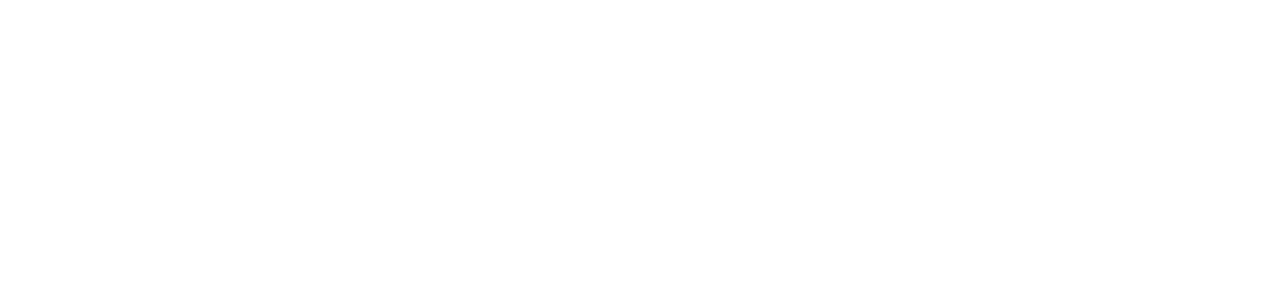
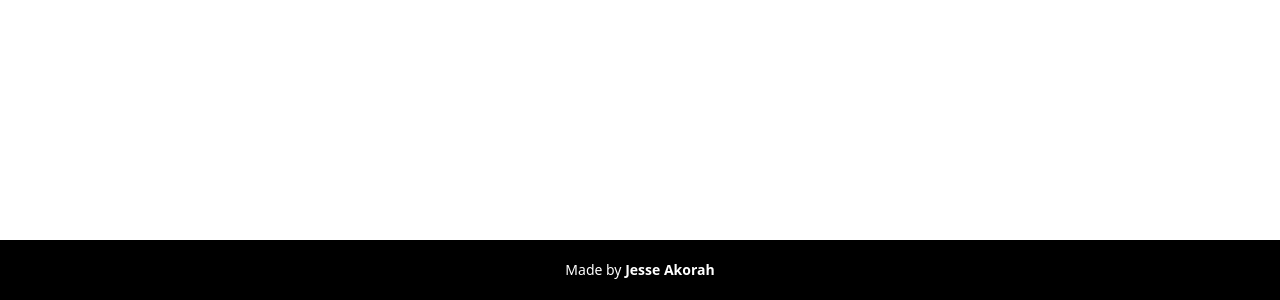
Before and after one commit to jsskrh/startwars-databank-app, a React (Create React App) app: page / in a window 1280 px wide. Shown: the part 680-980 px from the top of the page. Before the commit the page ends 800 px from the top, so only its background shows below. Built offline with nearby package versions, Linux system fonts and the light colour scheme.

Commit message:
Setup footer template

```diff
--- a/src/App.jsx
+++ b/src/App.jsx
@@ -1,16 +1,18 @@
 import { Route, Routes } from "react-router-dom";
 import Home from "./pages/Home";
 import Header from "./components/Header";
+import Footer from "./components/Footer";
 
 function App() {
   return (
-    <div className="App">
+    <div className="App h-screen">
       <Header />
-      <div className="main">
+      <div className="main flex h-full">
         <Routes>
           <Route path="/*" element={<Home />} />
         </Routes>
       </div>
+      <Footer />
     </div>
   );
 }
--- /dev/null
+++ b/src/components/Footer.jsx
@@ -0,0 +1,17 @@
+const style = {
+  footer: `px-10 py-5 flex justify-center bg-black`,
+  footerText: `text-white text-sm`,
+  boldText: `font-bold`,
+};
+
+const Footer = () => {
+  return (
+    <div className={style.footer}>
+      <p className={style.footerText}>
+        Made by <span className={style.boldText}>Jesse Akorah</span>
+      </p>
+    </div>
+  );
+};
+
+export default Footer;
```
